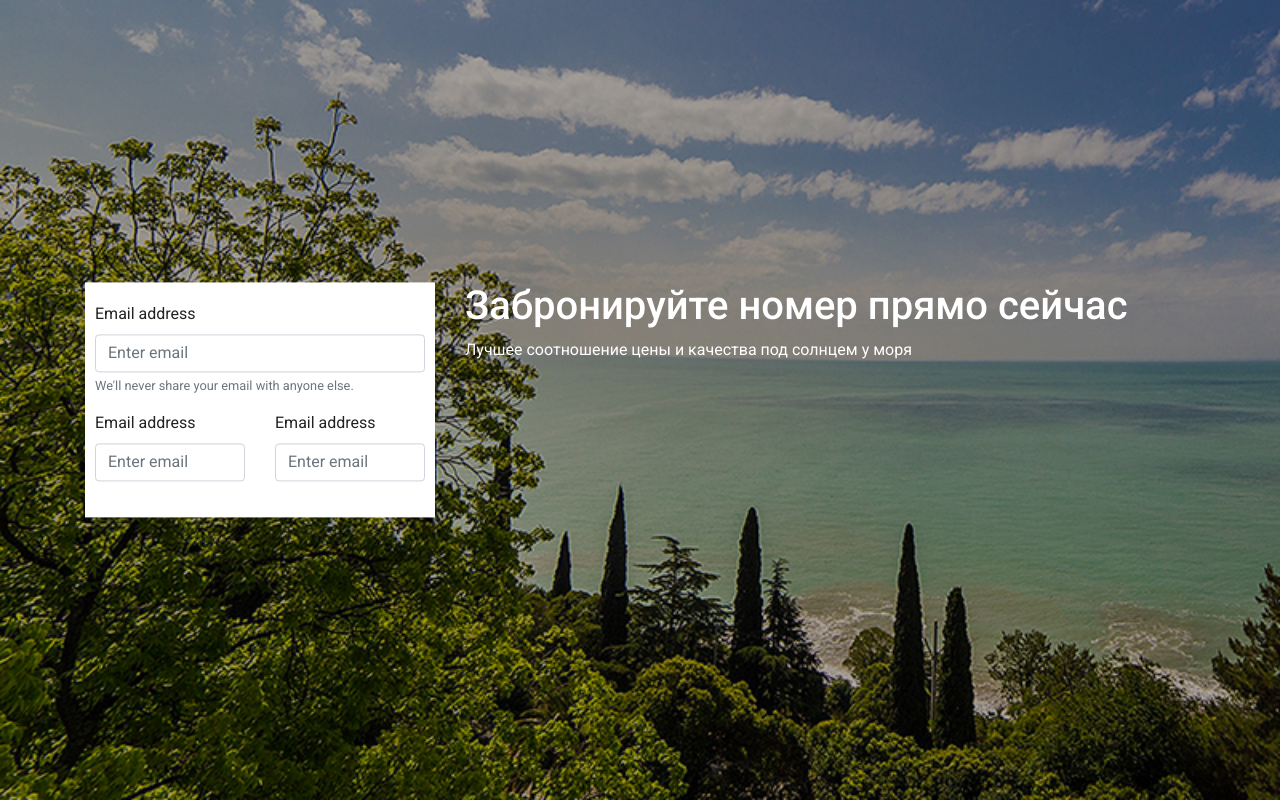
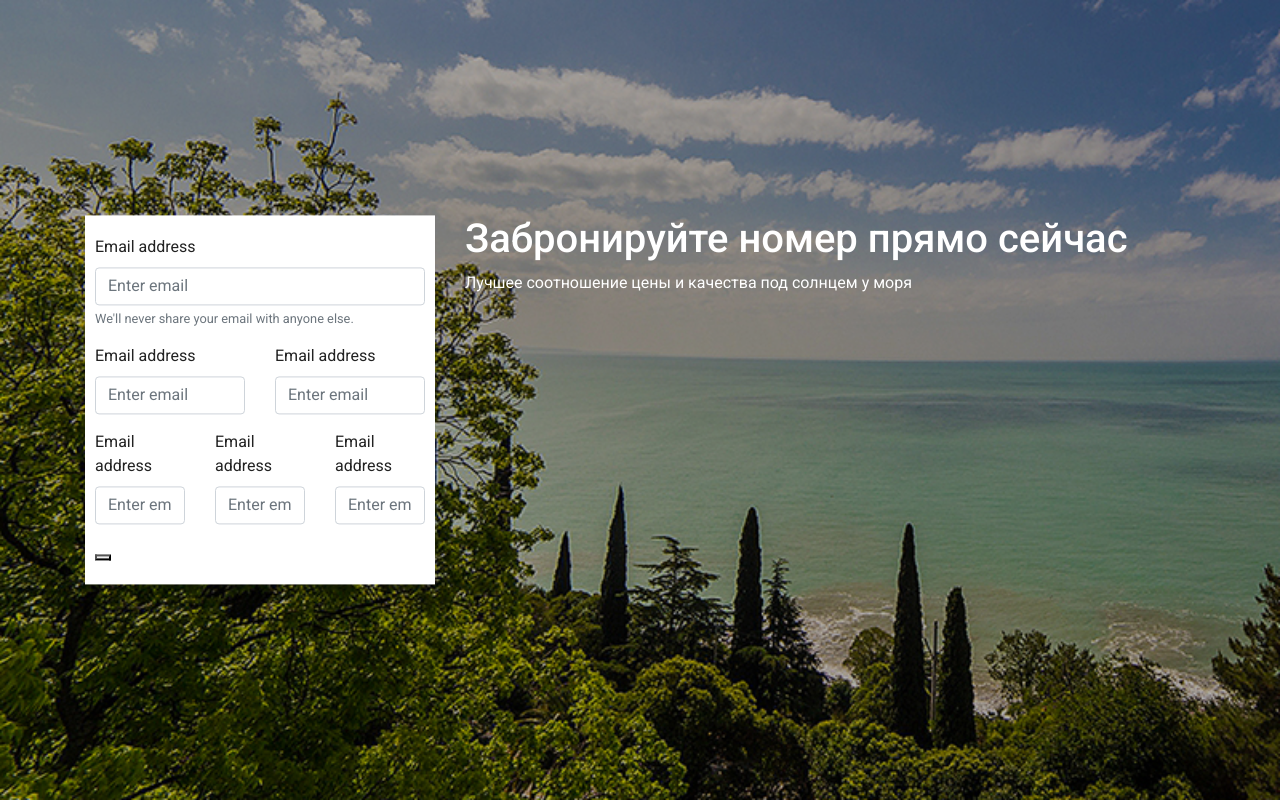
Before and after one commit to Milonigame/Guest-House, a PHP site: page / in a window 1280 px wide. Run offline with PHP 8.4, Linux system fonts and the light colour scheme; some libraries are stand-ins or nearby versions.

Commit message:
Room descriptions

```diff
--- a/css/style.css
+++ b/css/style.css
@@ -36,3 +36,11 @@ header:before{
     padding: 20px 10px;
 
 }
+
+.conteiner-fluid{
+    max-width:1920px;
+    margin: 0 auto;
+    padding:0 10px;
+
+
+}
--- a/index.html
+++ b/index.html
@@ -40,6 +40,27 @@
 
                                     </div>
                                   </div>
+                                  <div class="row">
+                                    <div class="col-sm-4">
+                                        <div class="form-group">
+                                            <label for="exampleInputEmail1">Email address</label>
+                                            <input type="email" class="form-control" id="exampleInputEmail1" aria-describedby="emailHelp" placeholder="Enter email">
+                                          </div>
+                                    </div>
+                                    <div class="col-sm-4">
+                                        <div class="form-group">
+                                            <label for="exampleInputEmail1">Email address</label>
+                                            <input type="email" class="form-control" id="exampleInputEmail1" aria-describedby="emailHelp" placeholder="Enter email">
+                                          </div>
+                                    </div>
+                                    <div class="col-sm-4">
+                                        <div class="form-group">
+                                            <label for="exampleInputEmail1">Email address</label>
+                                            <input type="email" class="form-control" id="exampleInputEmail1" aria-describedby="emailHelp" placeholder="Enter email">
+                                          </div>
+                                    </div>
+                                  </div>
+                                  <button> </button>
                             </form>
                         </div>
 
@@ -55,6 +76,16 @@
 
     </header>
 
+    <!-- Room descriptions -->
+
+  <section class="new-collection">
+    <div class="conteiner-fluid">
+        <h3 class="new-collection__title"></h3>
+
+    </div>
+
+  </section>
+
     <script src="https://code.jquery.com/jquery-3.2.1.slim.min.js" integrity="sha384-KJ3o2DKtIkvYIK3UENzmM7KCkRr/rE9/Qpg6aAZGJwFDMVNA/GpGFF93hXpG5KkN" crossorigin="anonymous"></script>
     <script src="https://cdn.jsdelivr.net/npm/popper.js@1.12.9/dist/umd/popper.min.js" integrity="sha384-ApNbgh9B+Y1QKtv3Rn7W3mgPxhU9K/ScQsAP7hUibX39j7fakFPskvXusvfa0b4Q" crossorigin="anonymous"></script>
     <script src="https://cdn.jsdelivr.net/npm/bootstrap@4.0.0/dist/js/bootstrap.min.js" integrity="sha384-JZR6Spejh4U02d8jOt6vLEHfe/JQGiRRSQQxSfFWpi1MquVdAyjUar5+76PVCmYl" crossorigin="anonymous"></script>
```
Also changed, not shown: багрипш.jpg (added), морские-стёкла.jpg (added), номера_фото/1(1).jpg (added), номера_фото/1.jpeg (added), номера_фото/2.jpeg (added), номера_фото/3.jpeg (added), номера_фото/4.jpeg (added), номера_фото/5.jpeg (added), номера_фото/WhatsApp Image 2023-03-03 at 09.41.41 (1).jpeg (added), номера_фото/WhatsApp Image 2023-03-03 at 09.41.41 (2).jpeg (added), номера_фото/WhatsApp Image 2023-03-03 at 09.41.42 (1).jpeg (added), 1 other file.
